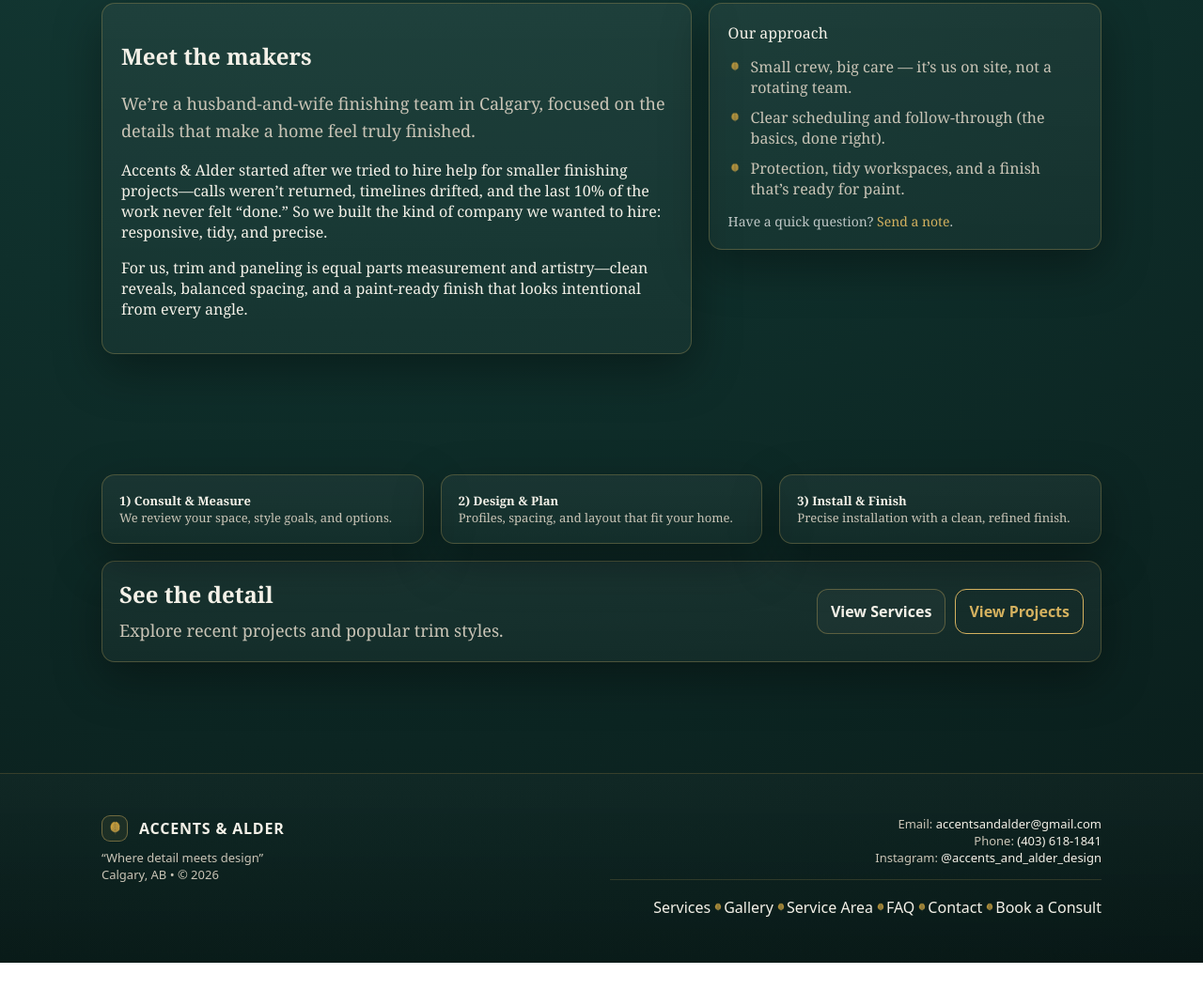
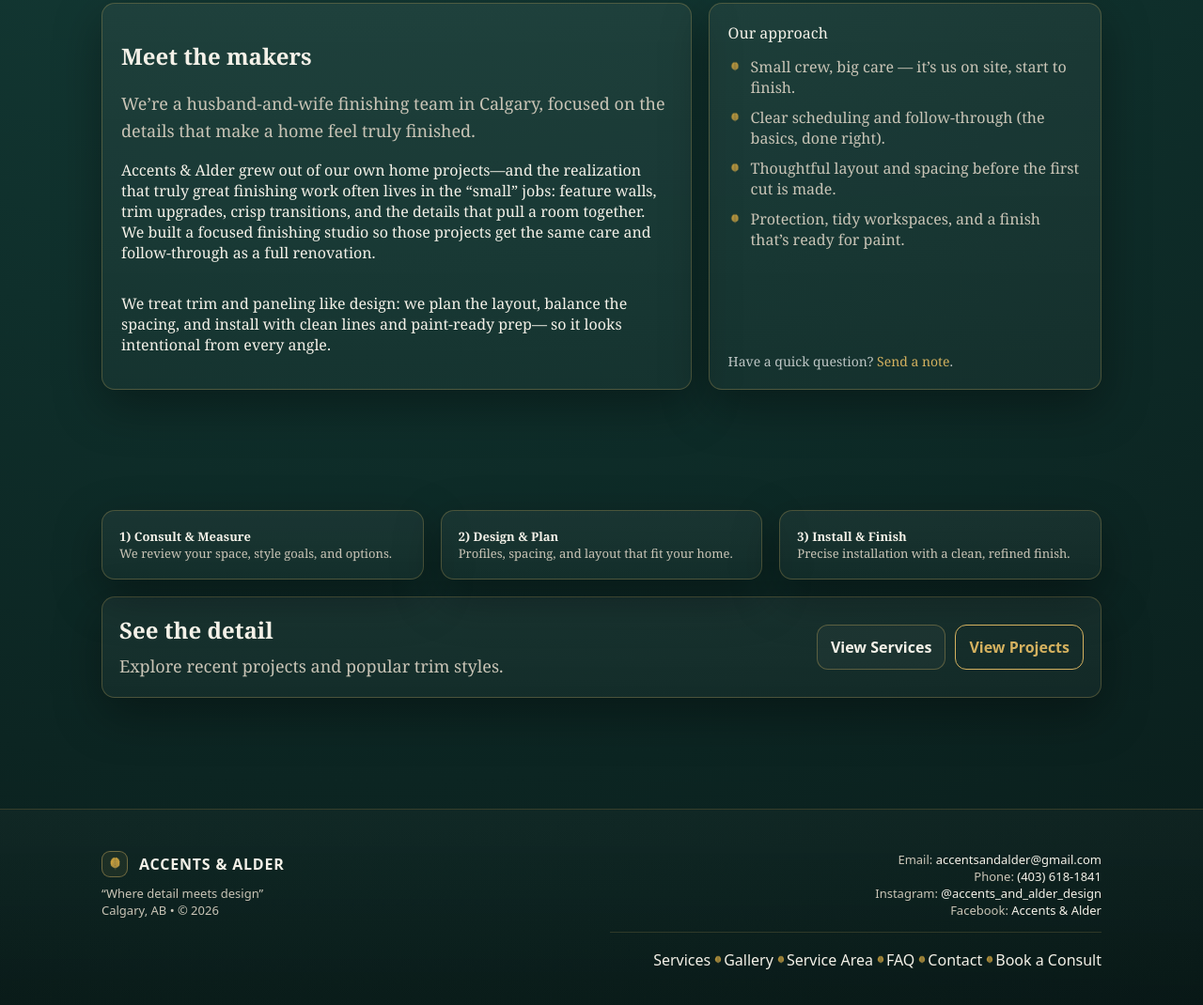
Before and after one commit to Realboyblue/accents-alder-site, a plain HTML site: page index.html in a window 1280 px wide. Shown: the part 742-1812 px from the top of the page at 94% size. Before the commit the page ends 1767 px from the top, so only its background shows below. Drawn offline with Linux system fonts and the light colour scheme.

Commit message:
Add files via upload

```diff
--- a/assets/css/styles.css
+++ b/assets/css/styles.css
@@ -287,14 +287,14 @@ select optgroup{
 
 
 /* About */
-.about-grid{display:grid;grid-template-columns:1.2fr .8fr;gap:18px;align-items:start}
+.about-grid{display:grid;grid-template-columns:1.2fr .8fr;gap:18px;align-items:stretch}
 @media (max-width:850px){.about-grid{grid-template-columns:1fr}}
-.about-card{padding:20px}
+.about-card{padding:20px;height:100%;display:flex;flex-direction:column}
 .about-points{margin:14px 0 0;padding:0;list-style:none;display:grid;gap:10px}
 .about-points li{display:flex;gap:10px;align-items:flex-start;color:var(--muted)}
 .about-points .dot{width:14px;height:14px;flex:0 0 14px;background-image:url("../img/icons/leaf-16x16.png");background-repeat:no-repeat;background-position:center;background-size:contain;opacity:.9;margin-top:4px}
 
 
-.about-note{margin-top:14px;color:rgba(255,255,255,.72);font-size:14px}
+.about-note{margin-top:auto;padding-top:14px;color:rgba(255,255,255,.72);font-size:14px}
 .about-note a{color:var(--gold);text-decoration:none}
 .about-note a:hover{text-decoration:underline}
--- a/index.html
+++ b/index.html
@@ -82,22 +82,23 @@
           <p class="lead">
             We’re a husband‑and‑wife finishing team in Calgary, focused on the details that make a home feel truly finished.
           </p>
-          <p class="muted">
-            Accents &amp; Alder started after we tried to hire help for smaller finishing projects—calls weren’t returned,
-            timelines drifted, and the last 10% of the work never felt “done.” So we built the kind of company we wanted to hire:
-            responsive, tidy, and precise.
+                    <p class="muted">
+            Accents &amp; Alder grew out of our own home projects—and the realization that truly great finishing work
+            often lives in the “small” jobs: feature walls, trim upgrades, crisp transitions, and the details that pull a room together.
+            We built a focused finishing studio so those projects get the same care and follow‑through as a full renovation.
           </p>
           <p class="muted">
-            For us, trim and paneling is equal parts measurement and artistry—clean reveals, balanced spacing,
-            and a paint‑ready finish that looks intentional from every angle.
+            We treat trim and paneling like design: we plan the layout, balance the spacing, and install with clean lines and paint‑ready prep—
+            so it looks intentional from every angle.
           </p>
-        </div>
+</div>
 
         <div class="card about-card">
           <div class="big">Our approach</div>
           <ul class="about-points">
-            <li><span class="dot"></span><span>Small crew, big care — it’s us on site, not a rotating team.</span></li>
+            <li><span class="dot"></span><span>Small crew, big care — it’s us on site, start to finish.</span></li>
             <li><span class="dot"></span><span>Clear scheduling and follow‑through (the basics, done right).</span></li>
+            <li><span class="dot"></span><span>Thoughtful layout and spacing before the first cut is made.</span></li>
             <li><span class="dot"></span><span>Protection, tidy workspaces, and a finish that’s ready for paint.</span></li>
           </ul>
           <div class="about-note">Have a quick question? <a href="contact.html">Send a note</a>.</div>
@@ -223,6 +224,13 @@
             </a>
           </div>
 
+          <div class="small">
+            Facebook:
+            <a href="https://www.facebook.com/profile.php?id=61586671831249" target="_blank" rel="noopener nofollow">
+              Accents &amp; Alder
+            </a>
+          </div>
+
           <div class="footer-links">
             <a href="services.html">Services</a>
             <a href="gallery.html">Gallery</a>
```
Also changed, not shown: consult.html (+7 -0 lines), contact.html (+13 -0 lines), faq.html (+7 -0 lines), gallery.html (+7 -0 lines), service-area.html (+7 -0 lines), services.html (+7 -0 lines), thanks.html (+7 -0 lines).
